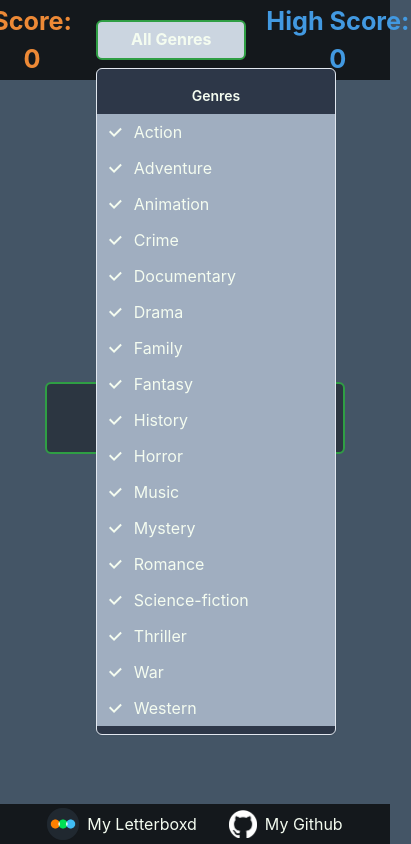
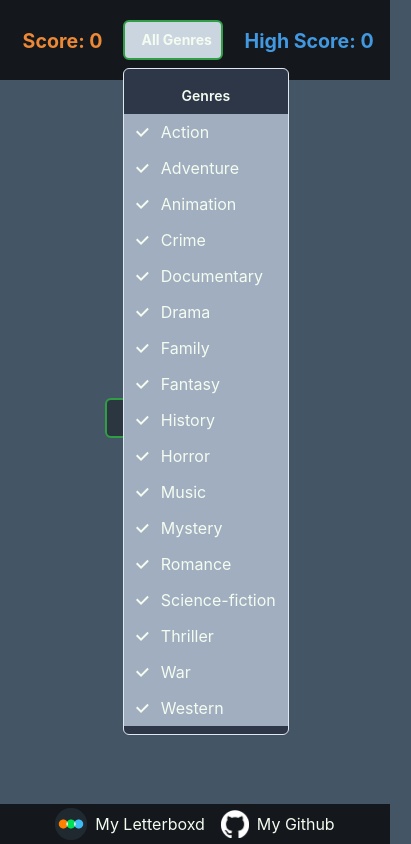
Before and after one commit to lennysgarage/letterboxd-higherlower, a React (Vite) app in the folder frontend/: page / in a window 390 px wide. Both pictures are taken after a click on the button "All Genres". Shown: the whole page, 411 px wide, since content can reach past the window. Built offline with nearby package versions, Linux system fonts and the light colour scheme; no server answers.

Commit message:
make more mobile reactive
Signed-off-by: Jonathan Marcantonio <jmarcant@redhat.com>

```diff
--- a/frontend/src/App.tsx
+++ b/frontend/src/App.tsx
@@ -28,12 +28,12 @@
         </Box>
 
         {/* Main Area */}
-        <Box flex="1" overflow={"auto"} bg="#456">
+        <Box flex="1" overflow="auto" bg="#456">
           <MainArea genres={selectedGenres} score={score} setScore={setScore} highScore={highScore} setHighScoreScore={setHighScore}></MainArea>
         </Box>
 
         {/* Footer */}
-        <Box height="40px">
+        <Box height="40px" position={"absolute"} bottom="0" left="0" right="0">
           <Footer></Footer>
         </Box>
 
--- a/frontend/src/components/footer.tsx
+++ b/frontend/src/components/footer.tsx
@@ -14,7 +14,7 @@
             <Flex
                 justify="center"
                 align={"center"}
-                gap={8}
+                gap={{base: 4, md: 8 }}
                 height={"100%"}
             >
 
--- a/frontend/src/components/genreMenu.tsx
+++ b/frontend/src/components/genreMenu.tsx
@@ -31,14 +31,16 @@
                 fontWeight={"bold"}
                 color="#f4fcf0"
                 _hover={{ bg: '#00bdfa' }}
-                width="150px"
+                width={{base: "100px", md: "150px"}}
                 textAlign={"center"}
+                fontSize={{base: "sm", md: "lg"}}
                 overflow={"hidden"}
+                position={"relative"}
                 textOverflow={"ellipsis"}
             >
                 {selection}
             </MenuButton>
-            <MenuList bg="gray.700" minWidth='240px'>
+            <MenuList bg="gray.700" minWidth={{base: '120px', md: '240px'}}>
                 <MenuOptionGroup
                     title='Genres'
                     type='checkbox'
--- a/frontend/src/components/header.tsx
+++ b/frontend/src/components/header.tsx
@@ -60,7 +60,7 @@
                         transition={{ duration: 0.4 }}
                     >
                         <Text
-                            fontSize="lg"
+                            fontSize={{ base: "sm", md: "lg" }}
                             fontWeight="bold"
                             color="orange.400"
                         >
@@ -87,7 +87,10 @@
                         }}
                         transition={{ duration: 0.4 }}
                     >
-                        <Text fontSize="lg" fontWeight="bold" color="blue.400">
+                        <Text
+                            fontSize={{ base: "sm", md: "lg" }}
+                            fontWeight="bold"
+                            color="blue.400">
                             High Score: <Text as="span" color="blue.400">{highScore}</Text>
                         </Text>
                     </motion.div>
--- a/frontend/src/components/moviePoster.tsx
+++ b/frontend/src/components/moviePoster.tsx
@@ -15,7 +15,6 @@
     // creates a movie poster container.
     return (
         <Box
-            gap={40}
         >
             <Box
             _hover={{
@@ -26,8 +25,8 @@
             >
                 <Rating rating={rating} />
                 <Box
-                    height="375px"
-                    width="250px"
+                    height={{ base: '187px', md: '375px'}}
+                    width={{base: '125px', md: '250px'}}
                     bg="#14181c"
                     color={"#f4fcf0"}
                     borderRadius="8px"
@@ -61,11 +60,11 @@
                 <Text
                     mt="4"
                     fontStyle={"bold"}
-                    fontSize={"3xl"}
+                    fontSize={{base: "xl", md: "2xl"}}
                     wordBreak={"break-word"}
-                    maxHeight={"375px"}
-                    maxWidth={"250px"}
-                    noOfLines={2}
+                    maxHeight={{ base: '187px', md: '375px'}}
+                    maxWidth={{ base: '125px', md: '250px'}}
+                    noOfLines={1}
                     overflow={"hidden"}
                     textOverflow={"ellipsis"}
                 >
--- a/frontend/src/components/playAgainBtn.tsx
+++ b/frontend/src/components/playAgainBtn.tsx
@@ -8,16 +8,16 @@
 
 const PlayAgainBtn: React.FC<PlayAgainBtn> = ({ }) => {
     return (
-        <Flex direction="column" align="center" gap={4}>
+        <Flex direction="column" align="center" justify="center" gap={4} >
             {/* Play Again Button */}
             <Button
                 colorScheme="green"
-                size="lg"
-                height={"72px"}
-                width={"300px"}
+                size={{ base: 'md', lg: 'lg' }}
+                height={{ base: '72px', md: '72px' }}
+                width={{ base: '180px', md: '300px' }}
                 border="2px"
                 borderColor="#2f9e44"
-                fontSize={"4xl"}
+                fontSize={{base: "6xl", md: '2xl'}}
                 fontWeight={"bold"}
             >
                 {'PLAY AGAIN'}
--- a/frontend/src/components/playBtn.tsx
+++ b/frontend/src/components/playBtn.tsx
@@ -192,12 +192,12 @@
                 colorScheme="blackAlpha"
                 onClick={handlePlayBtnClick}
                 isLoading={loading}
-                size="lg"
-                height={"72px"}
-                width={"300px"}
+                size={{ base: 'md', lg: 'lg' }}
+                height={{ base: '56px', md: '72px' }}
+                width={{ base: '180px', md: '300px' }}
                 border="2px"
                 borderColor="#2f9e44"
-                fontSize={"6xl"}
+                fontSize={{base: "6xl", md: '4xl'}}
                 fontWeight={"bold"}
             >
                 {loading ? 'Loading...' : 'PLAY'}
@@ -205,11 +205,13 @@
             )}
 
             {showPosters &&
-                (<Flex justify="center" gap={32} align="center">
+                (<Flex justify="center" align="center" position={"relative"} gap={{ base: 4, md: 32 }}>
                     {posterData1 &&
                         <ScaleFade initialScale={0.9} in={showPosters}>
                             <Box cursor={"pointer"}
                                 position="relative"
+                                justifyContent={"center"}
+                                alignContent={"center"}
                             >
                                 <MoviePoster
                                     movie_name={posterData1.movie_name}
@@ -225,7 +227,7 @@
                     }
                     <Text
                         fontStyle={"bold"}
-                        fontSize={"8xl"}
+                        fontSize={{ base: '4xl', md: '8xl' }}
                         color="#f4fcf0"
                     >
                         OR
--- a/frontend/src/components/rating.tsx
+++ b/frontend/src/components/rating.tsx
@@ -5,7 +5,7 @@
 const Star = ({ filled, half }: { filled: boolean; half?: boolean }) => {
 
     return (
-        <Text fontSize="3xl">
+        <Text fontSize={{base: "xl", md: '3xl'}} >
             {half ? (
                 <FaStarHalfAlt color={"#2f9e44"} />
             ) : filled ? (
@@ -48,7 +48,13 @@
 
     return (
         <ScaleFade initialScale={0.3} in={displayRating > -1}>
-            <Flex align="center" zIndex={2}>
+            <Flex
+            align="center"
+            zIndex={2}
+            width={{base: '125px', md: '250px'}}
+            overflow={"hidden"}
+            wrap="wrap"
+            >
                 {[...Array(totalStars)].map((_, index) => {
                     if (index < fullStars) {
                         return <Star key={index} filled />;
@@ -58,7 +64,7 @@
                     }
                     return <Star key={index} filled={false} />;
                 })}
-                <Text ml={2} fontSize="3xl">
+                <Text ml={2} fontSize={{base: "xl", md: '3xl'}} overflow={"auto"} whiteSpace="normal">
                     {displayRating.toFixed(2)}/5
                 </Text>
             </Flex>
```
